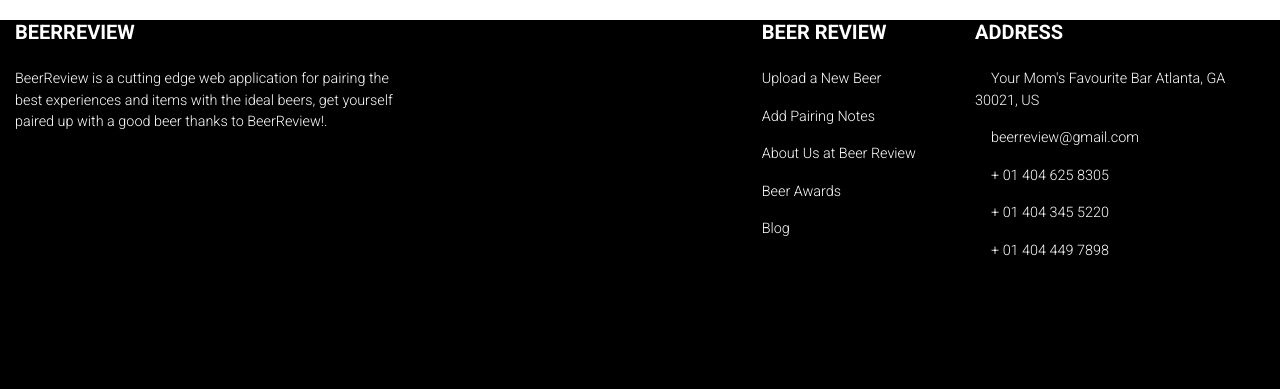
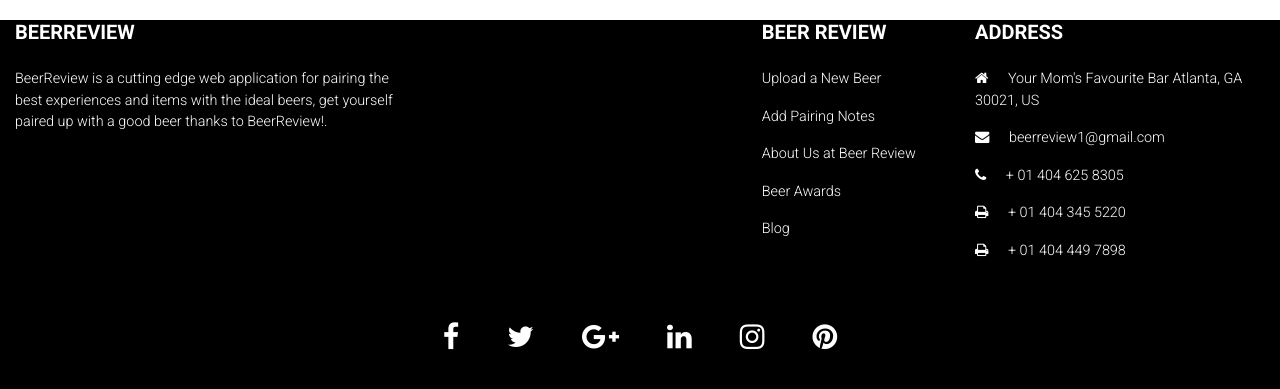
Before and after one commit to Bruder44/beerreview, a React (Create React App) app in the folder client/: page / in a window 1280 px wide. Shown: the part 348-737 px from the top of the page. Built offline with nearby package versions, Linux system fonts and the light colour scheme.

Commit message:
tebow 4.0

```diff
--- a/client/public/index.html
+++ b/client/public/index.html
@@ -20,7 +20,7 @@
       Learn how to configure a non-root public URL by running `npm run build`.
     -->
     <link rel="stylesheet" href="https://stackpath.bootstrapcdn.com/bootstrap/4.1.2/css/bootstrap.min.css" integrity="sha384-Smlep5jCw/wG7hdkwQ/Z5nLIefveQRIY9nfy6xoR1uRYBtpZgI6339F5dgvm/e9B" crossorigin="anonymous">
-
+    <link rel="stylesheet" href="https://maxcdn.bootstrapcdn.com/font-awesome/4.6.1/css/font-awesome.min.css">
     <title>React App</title>
   </head>
   <body>
--- a/client/src/components/Footer/Footer.js
+++ b/client/src/components/Footer/Footer.js
@@ -28,7 +28,7 @@ class FooterPage extends React.Component {
               <Col md="5" lg="3">
                 <h5 className="text-uppercase mb-4 font-weight-bold">Address</h5>
                 <p><i className="fa fa-home mr-3"></i> Your Mom's Favourite Bar Atlanta, GA 30021, US</p>
-                <p><i className="fa fa-envelope mr-3"></i> beerreview@gmail.com</p>
+                <p><i className="fa fa-envelope mr-3"></i> beerreview1@gmail.com</p>
                 <p><i className="fa fa-phone mr-3"></i> + 01 404 625 8305</p>
                 <p><i className="fa fa-print mr-3"></i> + 01 404 345 5220</p>
                 <p><i className="fa fa-print mr-3"></i> + 01 404 449 7898</p>
```
